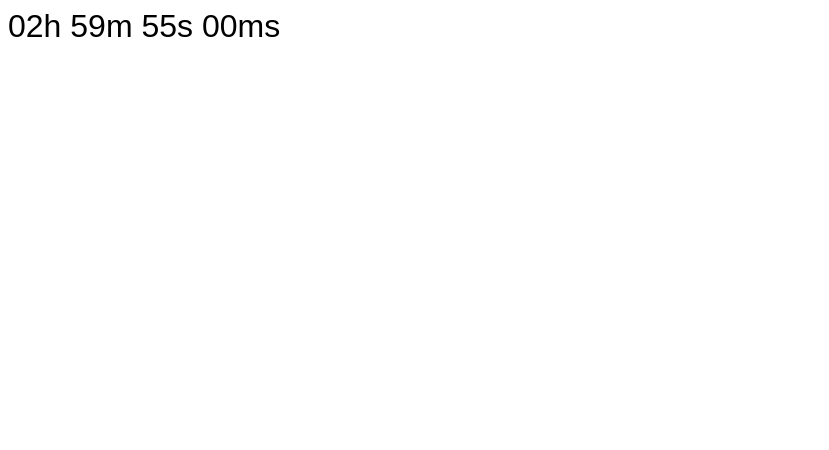
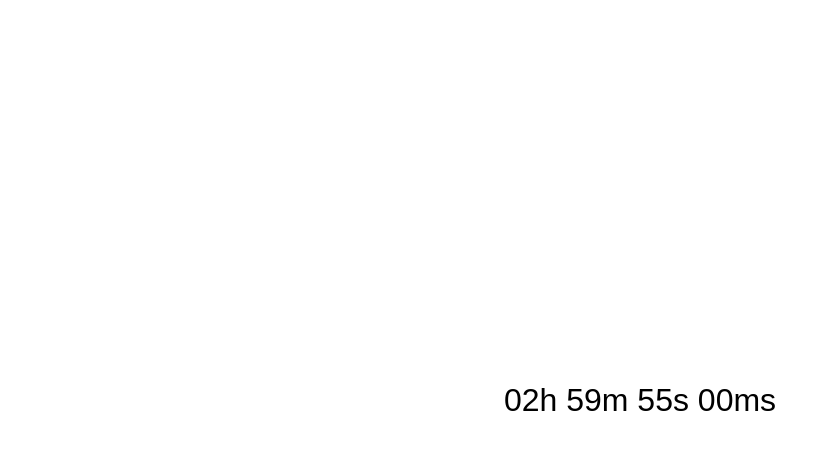
Before and after one commit to huber0203/countdown, a plain HTML site: page index.html in a window 1280 px wide. Shown: the whole page, without its empty margins (0-829 px from the left). Drawn offline with Linux system fonts and the light colour scheme.

Commit message:
Update index.html

```diff
--- a/index.html
+++ b/index.html
@@ -1,10 +1,18 @@
 <!DOCTYPE html>
-<html lang="en">
+<html lang="zh-TW">
 <head>
     <meta charset="UTF-8">
     <meta name="viewport" content="width=device-width, initial-scale=1.0">
     <title>循环倒计时器</title>
     <style>
+        html, body {
+            height: 100%;
+            margin: 0;
+            display: flex;
+            justify-content: center;
+            align-items: center;
+            background-color: white; /* Optional: set background color */
+        }
         .timer {
             font-size: 2em;
             color: black;
```
